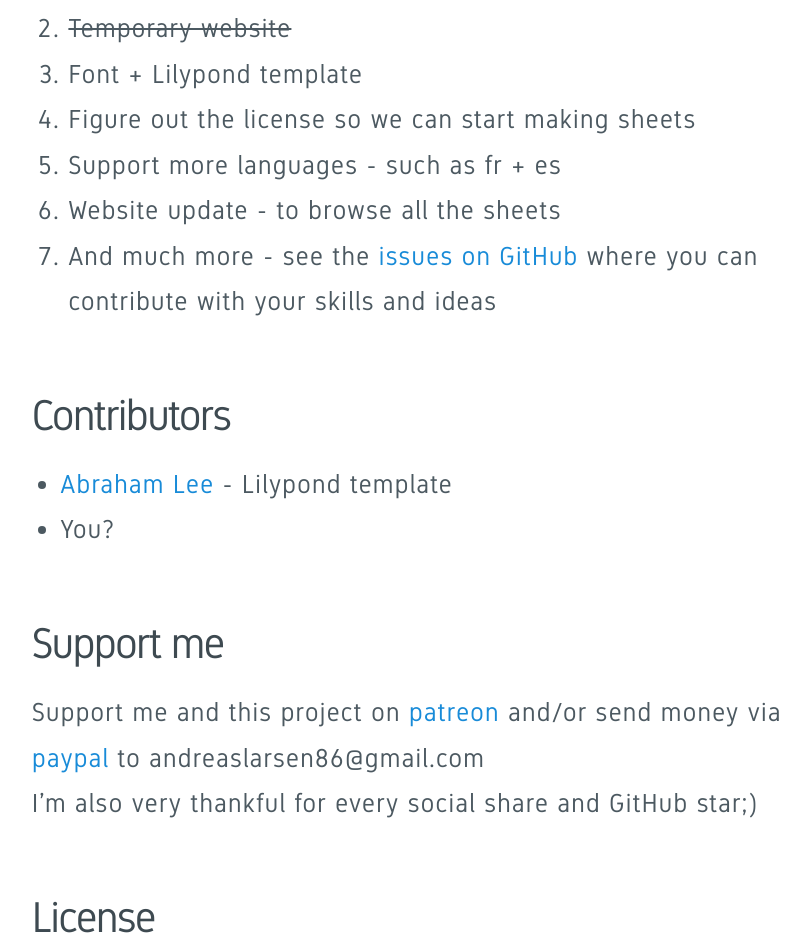
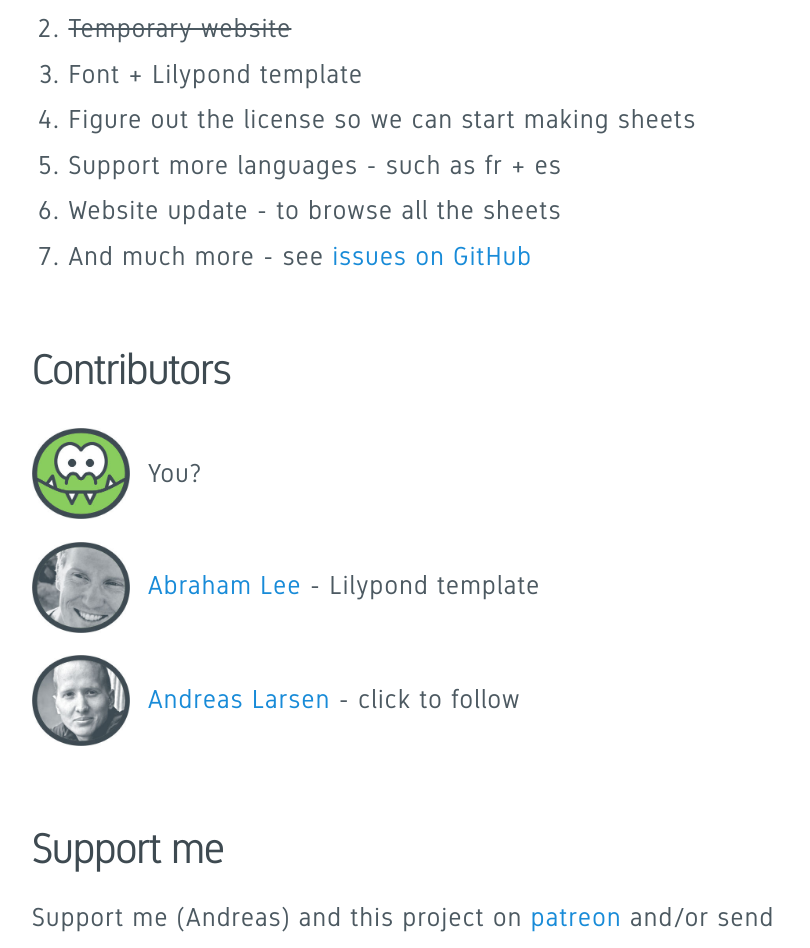
Before and after one commit to larsenwork/animalnoteheads, a Jekyll site: the page built from index.md, in a window 1280 px wide. Shown: the part 2166-3114 px from the top of the page, without its empty margins (208-1018 px from the left). Built offline with Jekyll 4.4.1, drawn with Linux system fonts in a browser that asks for light colours; comment, search, counter and statistics services are not loaded.

Commit message:
abraham + you image, style fix

```diff
--- a/_layouts/default.html
+++ b/_layouts/default.html
@@ -18,7 +18,7 @@
 </div>
     {{ content }}
   </div>
-  <footer>&copy; 2015 Andreas Larsen<br><div class="img"></div></footer>
+  <footer>&copy; 2015 Andreas Larsen</footer>
   <script src="assets/js/jquery.v2.1.min.js"></script>
   <script src="assets/js/social.min.js"></script>
 </body>
--- a/assets/style.css
+++ b/assets/style.css
@@ -838,20 +838,24 @@ ul, ol, p {
     top: 0px; }
 
 /* line 91, /Users/andreaslarsen/Git/AnimalNoteHeads webpage/_scss/style.scss */
+#contri img {
+  height: 3.5em;
+  vertical-align: middle;
+  margin: 0.4375em 10px 0.4375em 0; }
+/* line 96, /Users/andreaslarsen/Git/AnimalNoteHeads webpage/_scss/style.scss */
+#contri > span {
+  display: inline-block;
+  position: relative; }
+  /* line 99, /Users/andreaslarsen/Git/AnimalNoteHeads webpage/_scss/style.scss */
+  #contri > span > span {
+    display: inline-block;
+    vertical-align: middle; }
+
+/* line 106, /Users/andreaslarsen/Git/AnimalNoteHeads webpage/_scss/style.scss */
 footer {
   font-size: 0.9em;
   padding: 10vh 0;
   margin: 0 auto;
   text-align: center; }
-  /* line 96, /Users/andreaslarsen/Git/AnimalNoteHeads webpage/_scss/style.scss */
-  footer .img {
-    margin: 20px auto;
-    width: 30vw;
-    height: 30vw;
-    max-height: 200px;
-    max-width: 200px;
-    border-radius: 100px;
-    background: radial-gradient(transparent 0%, rgba(0, 0, 0, 0.15) 50%, rgba(0, 0, 0, 0.6) 70%, #000000 80%), url('img/me.jpg');
-    background-size: 100%; }
 
 /*# sourceMappingURL=style.css.map */
--- a/index.md
+++ b/index.md
@@ -33,16 +33,18 @@ Substitute note heads with cute and colorful animals - e.g. alligator for "A". T
 1. Figure out the license so we can start making sheets
 1. Support more languages - such as fr + es
 1. Website update - to browse all the sheets
-1. And much more - see the [issues on GitHub](https://github.com/andreaslarsen/animalnoteheads/issues) where you can contribute with your skills and ideas
+1. And much more - see [issues on GitHub](https://github.com/andreaslarsen/animalnoteheads/issues)
 
 ### Contributors
-
-* [Abraham Lee](http://fonts.openlilylib.org){:target="_blank"} - Lilypond template
-* You?
+<span id="contri">
+<span>![You](assets/img/you.jpg) <span>You?</span></span>
+![Abraham](assets/img/abraham.jpg) [Abraham Lee](http://fonts.openlilylib.org){:target="_blank"} - Lilypond template
+![Andreas](assets/img/me.jpg) [Andreas Larsen](https://twitter.com/intent/follow?screen_name=andreaslarsendk){:target="_blank"} - click to follow
+</span>
 
 ### Support me
 
-Support me and this project on [patreon](https://www.patreon.com/andreaslarsen){:target="_blank"} and/or send money via [paypal](https://www.paypal.com/webapps/mpp/send-money-online){:target="_blank"} to andreaslarsen86@gmail.com
+Support me (Andreas) and this project on [patreon](https://www.patreon.com/andreaslarsen){:target="_blank"} and/or send money via [paypal](https://www.paypal.com/webapps/mpp/send-money-online){:target="_blank"} to andreaslarsen86@gmail.com
 I'm also very thankful for every social share and GitHub star;)
 
 ### License
```
Also changed, not shown: _scss/style.scss (+15 -10 lines), assets/img/abraham.jpg (added), assets/img/me.jpg, assets/img/you.jpg (added), 4 other files.
